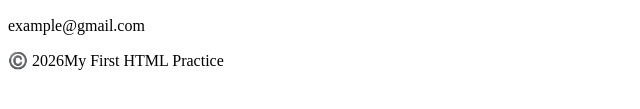
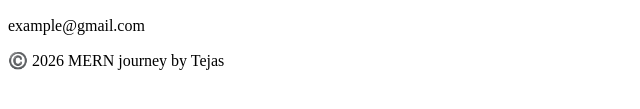
Before and after one commit to Tejas912005/mern-journey, a plain HTML site: page index.html in a window 1280 px wide. Shown: the part 389-498 px from the top of the page, 0-640 px from the left. Drawn offline with Linux system fonts and the light colour scheme.

Commit message:
.git/COMMIT_EDITMSG [unix]
Updated footer text

:wq

git push
:wq

:wq
:wq
:wq
:wq
:wq
:wq
:q!

```diff
--- a/index.html
+++ b/index.html
@@ -19,7 +19,7 @@
             <h2>Contact:</h2>
             <p>example@gmail.com</p>
         <footer>
-            ©️ 2026My First HTML Practice
+            ©️ 2026 MERN journey by Tejas
         </footer>
 
     </body>
```
